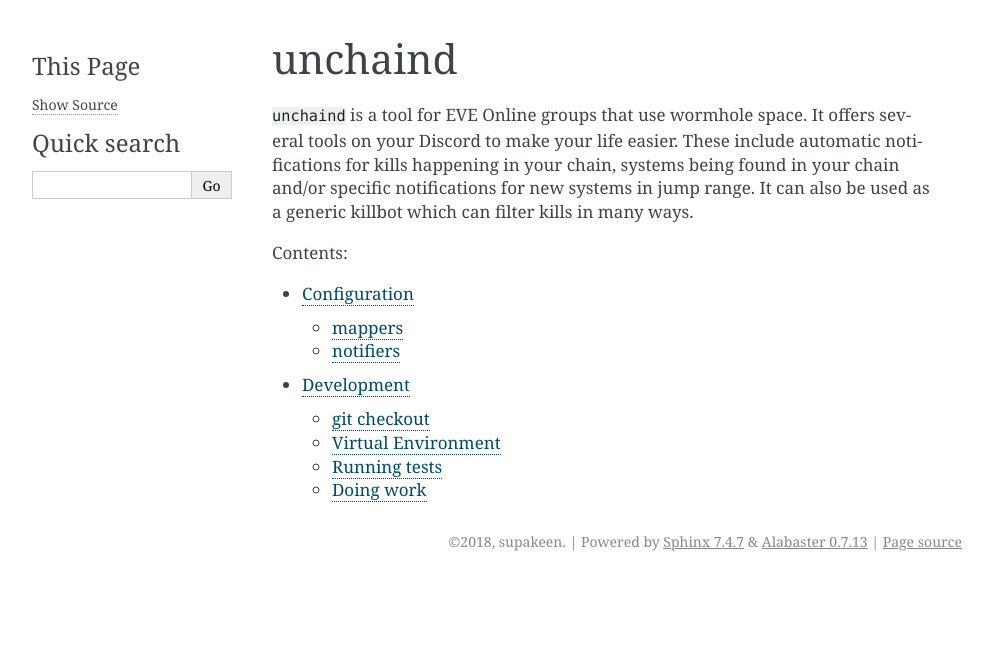
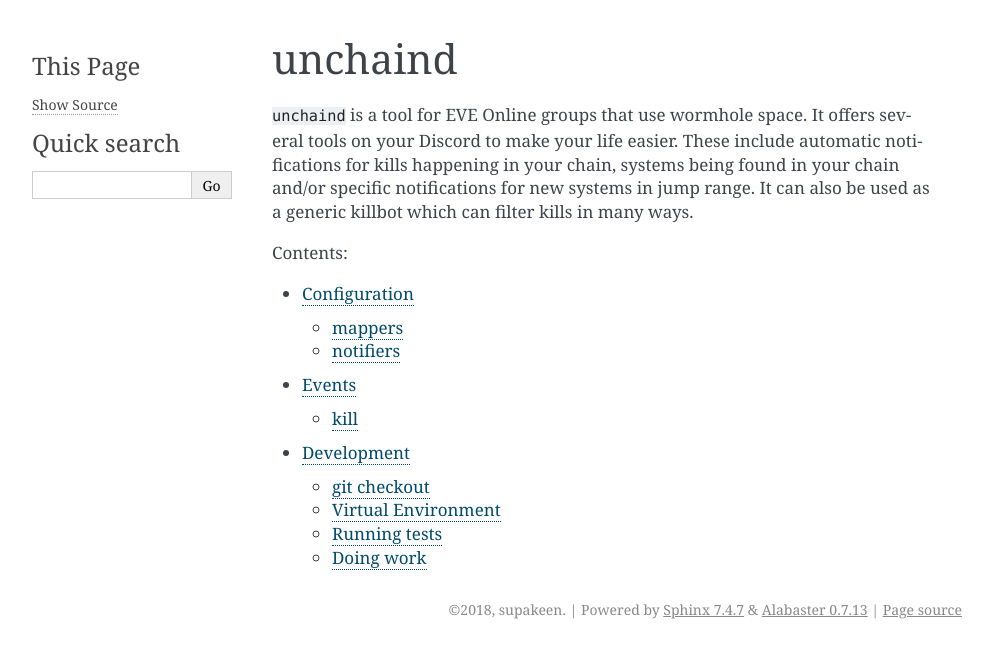
Before and after one commit to xnlfgh/unchaind, a Sphinx documentation site: the page built from docs/index.rst, in a window 1280 px wide. Shown: the top 658 px of the page, without its empty margins (148-1141 px from the left). Built offline with Sphinx 7.4.7, drawn with Linux system fonts in a browser that asks for light colours.

Commit message:
Add more to the documentation index.

```diff
--- a/docs/index.rst
+++ b/docs/index.rst
@@ -17,4 +17,7 @@
    :caption: Contents:
 
    configuration
+   notifiers
+   mappers
+   events
    development
```
